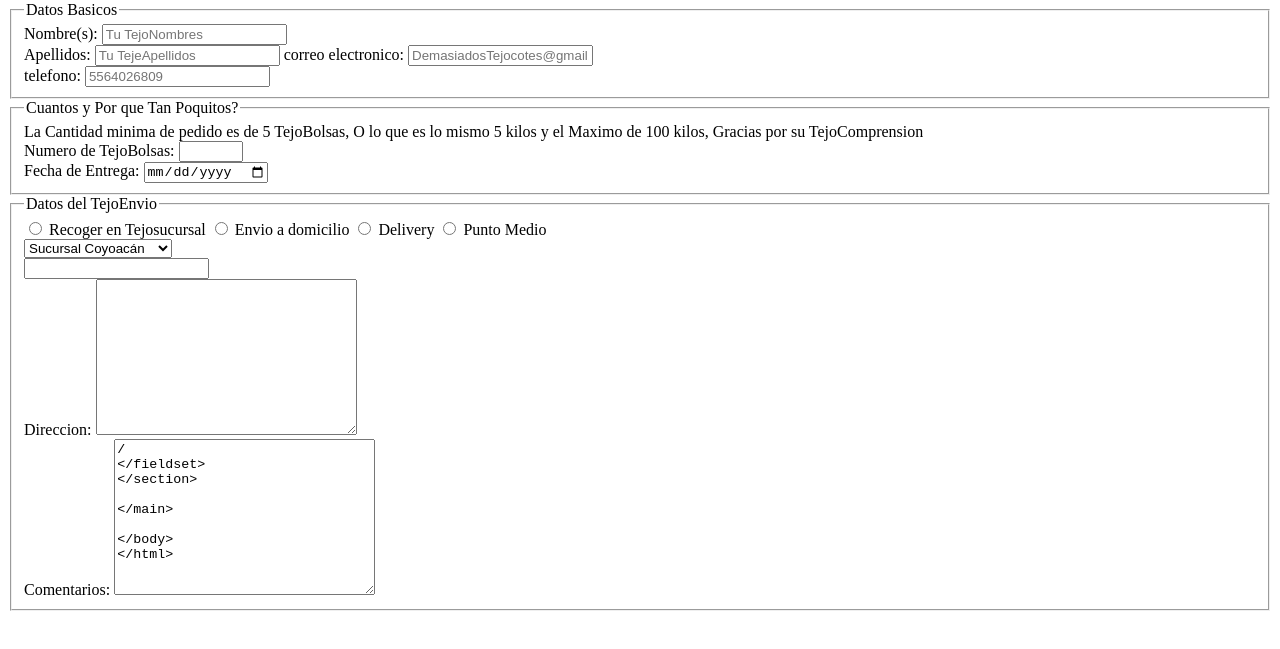
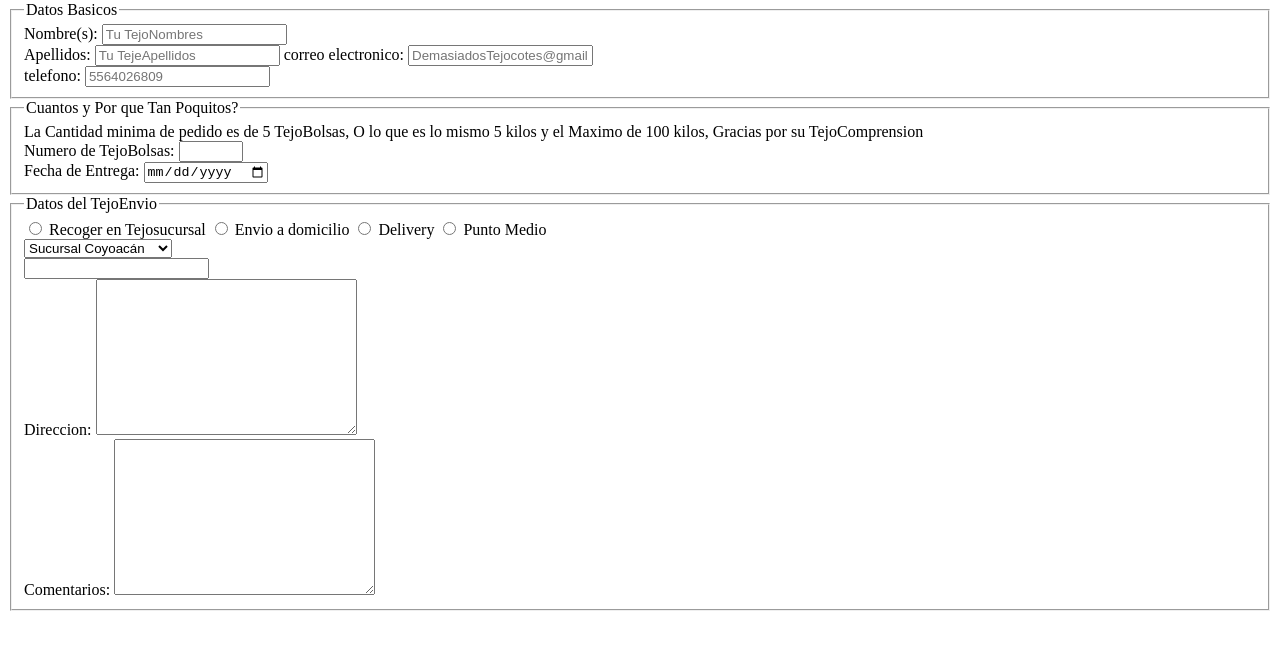
Before and after one commit to mistertlatoani/Tareas-Trabajos, a plain HTML site: page FormularioElTejocote.html in a window 1280 px wide. Shown: the part 79-728 px from the top of the page. Drawn offline with Linux system fonts and the light colour scheme.

Commit message:
Otro Cambio mas

```diff
--- a/FormularioElTejocote.html
+++ b/FormularioElTejocote.html
@@ -65,8 +65,7 @@
   <textarea name="direccion" id="direccion" cols="30" rows="10"></textarea>
   <br>
   <label for="comentarios">Comentarios: </label>
-  <textarea name="comentarios" id="comentarios" cols="30" rows="10">/
-</fieldset>
+  <textarea name="comentarios" id="comentarios" cols="30" rows="10"></textarea></fieldset>
 </section>
 
 </main>
```
